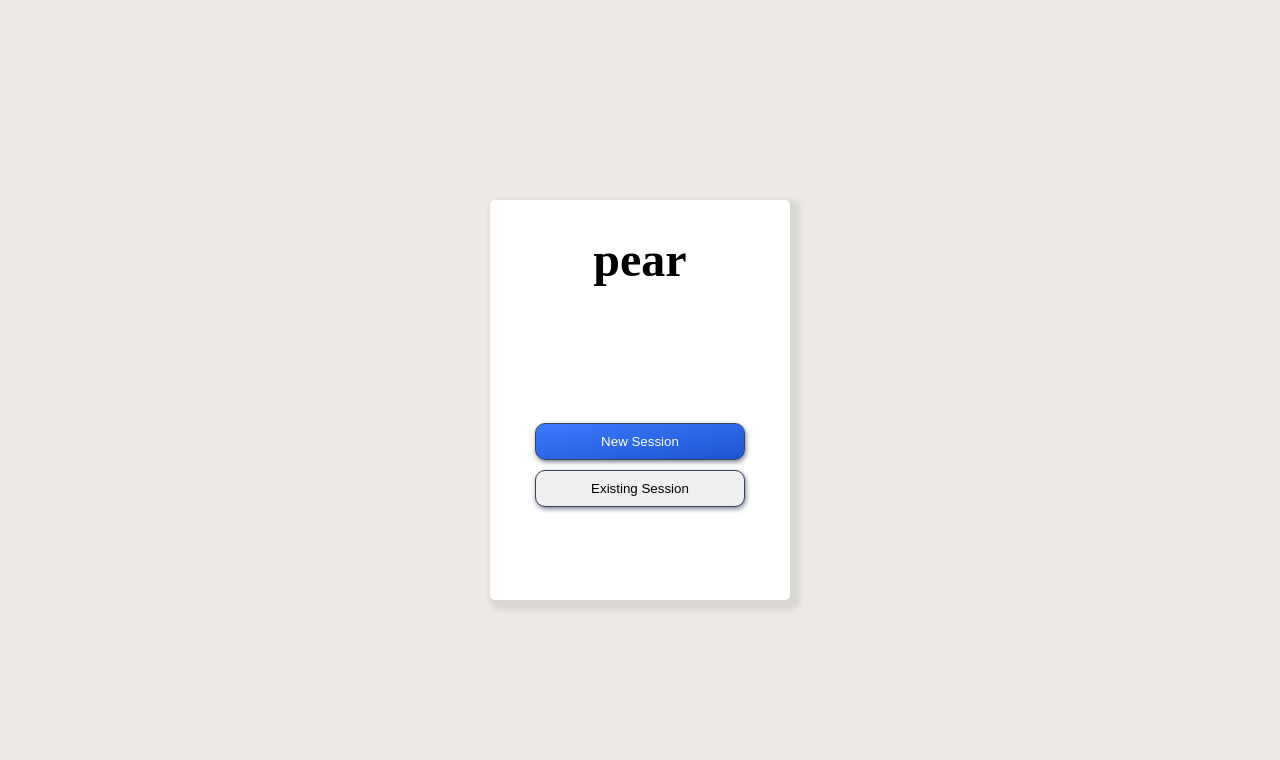
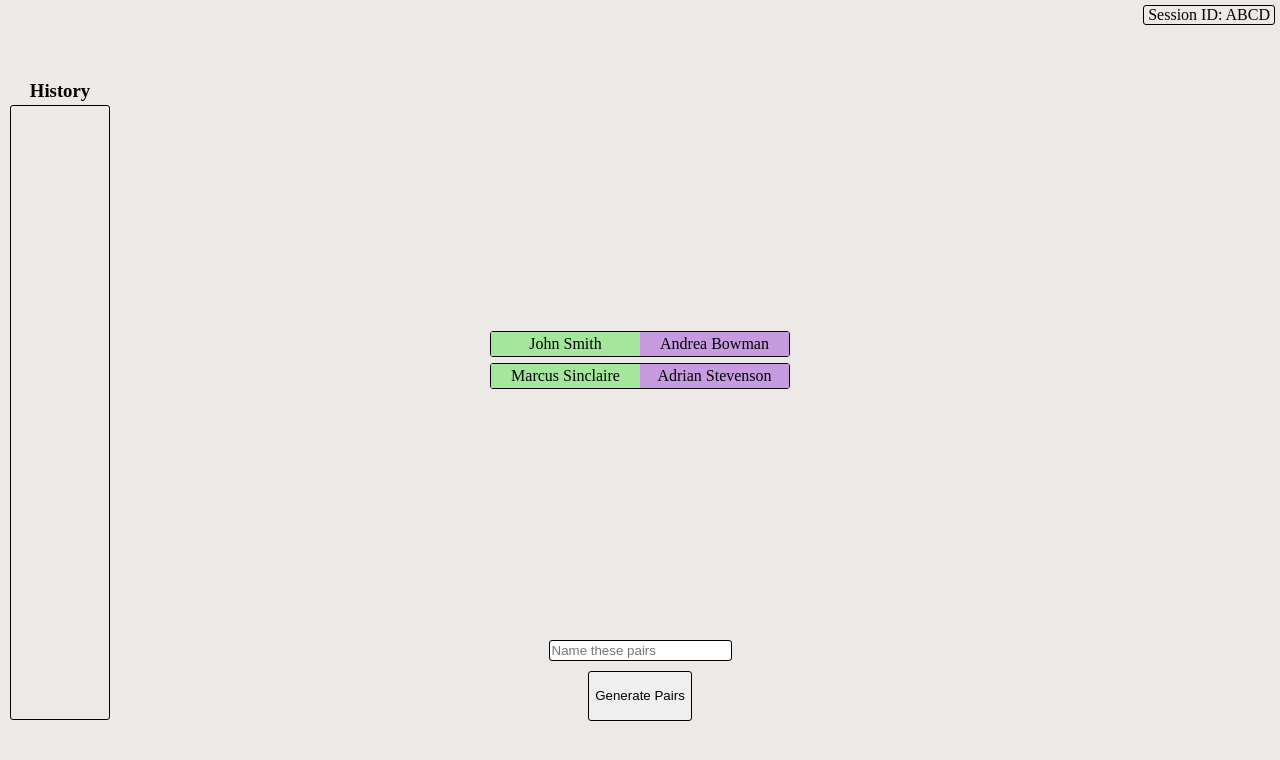
Before and after one commit to Pear-Pairing/pear, a React app: page / in a window 1280 px wide. Shown: the top 760 px of the page. Built offline with nearby package versions, Linux system fonts and the light colour scheme.

Commit message:
Adds updateDb function

```diff
--- a/src/components/App.jsx
+++ b/src/components/App.jsx
@@ -7,7 +7,7 @@ import sampleData from '../../lib/sampleData/sampleData';
 const reducer = (state, changes) => ({...state, ...changes});
 
 const App = (props) => {
-  const [session, setSession] = useReducer(reducer, {});
+  const [session, setSession] = useReducer(reducer, sampleData.PairsView);
 
   let currentView = <div>View Error, check conditional on App.jsx</div>
 
--- a/src/components/PairsView.jsx
+++ b/src/components/PairsView.jsx
@@ -1,6 +1,8 @@
+import axios from 'axios';
 import React, { useState } from 'react';
 import styled from 'styled-components';
 import CurrentPairs from './CurrentPairs';
+import { apiUrl } from '../config';
 
 const PairsView = (props) => {
   const {
@@ -10,11 +12,21 @@ const PairsView = (props) => {
     currentPairs,
     history = []
   } = props.session;
-  const { setSession } = props;
+  const { session, setSession } = props;
 
   const [ nameInput, setNameInput ] = useState('');
 
   const nameInputChangeHandler = ({ target: { value }}) => value.length < 32 ? setNameInput(value) : null;
+
+  const updateDb = () => {
+    axios({
+      method: "POST",
+      body: session,
+      url: apiUrl
+    })
+      .then(() => console.log("Database Updated"))
+      .catch((err) => console.log(`Unable to update DB: ${err}`))
+  }
 
   const getNextPairs = () => {
     const index = Math.floor(Math.random() * possiblePairs.length);
@@ -147,6 +159,7 @@ const GeneratePairsBtn = styled.button`
 
 const NameInput = styled.input`
   ${defaultStyles}
+  padding: 2px;
 `;
 
 export default PairsView;
--- /dev/null
+++ b/src/config.js
@@ -0,0 +1,3 @@
+export default {
+  apiUrl: "https://z3oa41ri13.execute-api.us-west-2.amazonaws.com/dev"
+}
```
